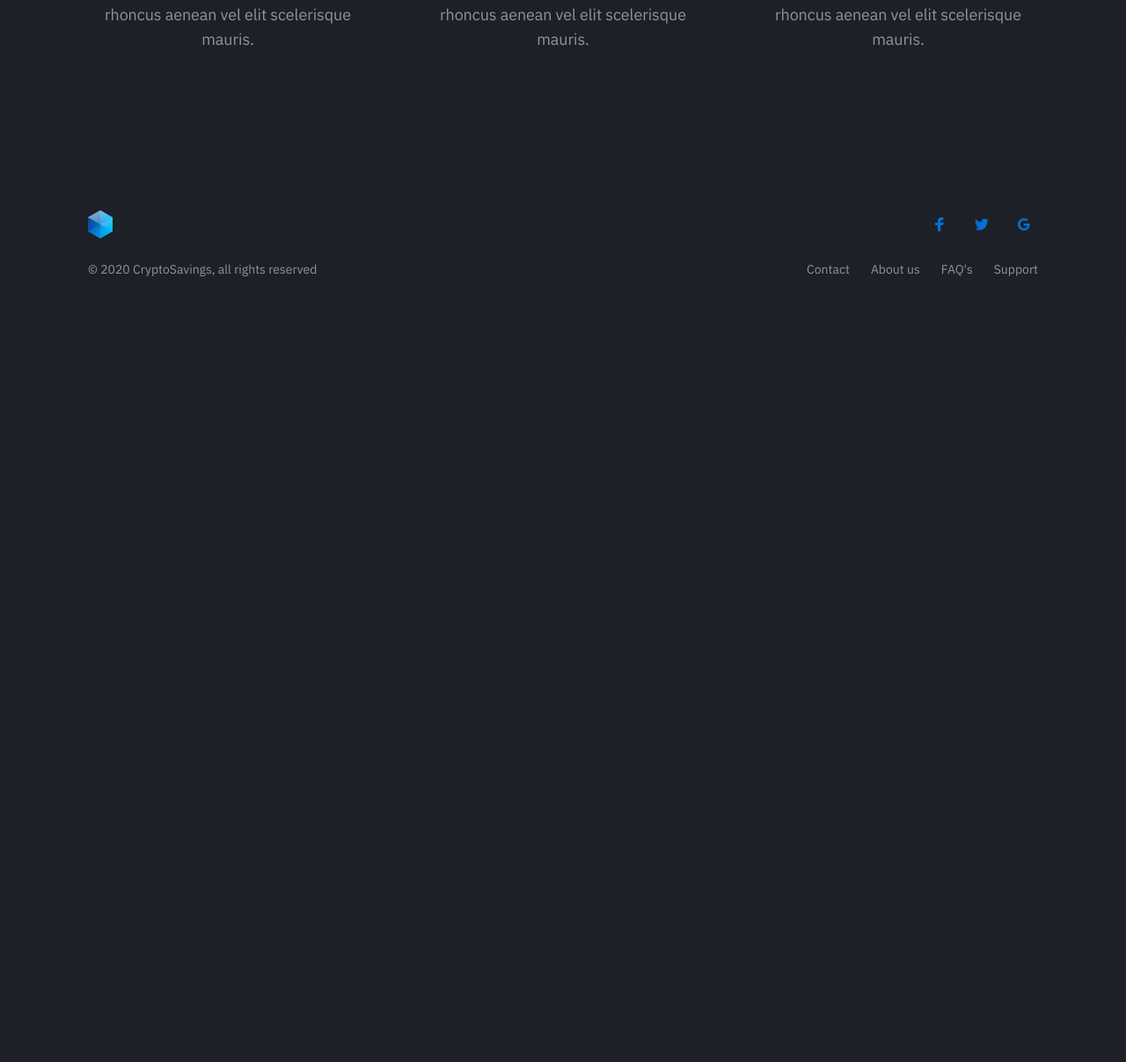
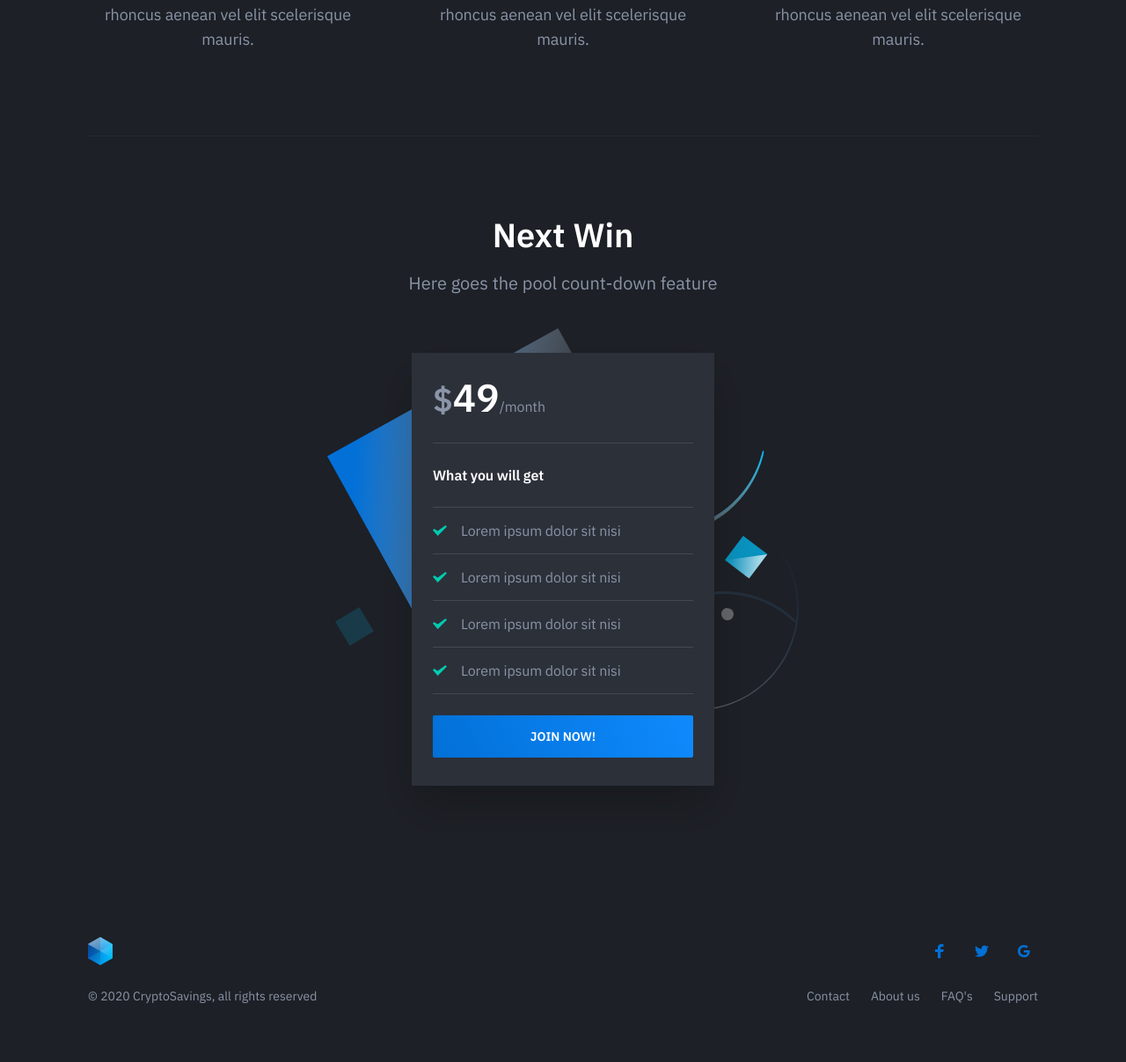
Before and after one commit to waititurobbin/cryptosavings, a Django app: page /contacts/ in a window 1280 px wide. Shown: the part 841-2048 px from the top of the page at 88% size. Before the commit the page ends 1155 px from the top, so only its background shows below. Run offline with Django 3.2, Linux system fonts and the light colour scheme; some libraries are stand-ins or nearby versions.

Commit message:
polish contacts page

```diff
--- a/cryptosavings/savings/templates/savings/contacts.html
+++ b/cryptosavings/savings/templates/savings/contacts.html
@@ -8,7 +8,7 @@
         <div class="brand header-brand">
           <h1 class="m-0">
             <a href="">
-              <img class="header-logo-image" src="dist/images/logo.svg" alt="Logo">
+              <img class="header-logo-image" src="{% static 'dist/images/logo.svg' %}" alt="Logo">
             </a>
           </h1>
         </div>
@@ -24,7 +24,7 @@
             <div class="feature text-center is-revealing">
               <div class="feature-inner">
                 <div class="feature-icon">
-                  <img src="dist/images/feature-icon-01.svg" alt="Feature 01">
+                  <img src="{% static 'dist/images/feature-icon-01.svg' %}" alt="Feature 01">
                 </div>
                 <h4 class="feature-title mt-24">Be Productive</h4>
                 <p class="text-sm mb-0">Fermentum posuere urna nec tincidunt praesent semper feugiat nibh. A arcu cursus vitae congue mauris. Nam at lectus urna duis convallis. Mauris rhoncus aenean vel elit scelerisque mauris.
@@ -34,7 +34,7 @@
             <div class="feature text-center is-revealing">
               <div class="feature-inner">
                 <div class="feature-icon">
-                  <img src="dist/images/feature-icon-02.svg" alt="Feature 02">
+                  <img src="{% static 'dist/images/feature-icon-02.svg' %}" alt="Feature 02">
                 </div>
                 <h4 class="feature-title mt-24">Be Productive</h4>
                 <p class="text-sm mb-0">Fermentum posuere urna nec tincidunt praesent semper feugiat nibh. A arcu cursus vitae congue mauris. Nam at lectus urna duis convallis. Mauris rhoncus aenean vel elit scelerisque mauris.
@@ -44,7 +44,7 @@
             <div class="feature text-center is-revealing">
               <div class="feature-inner">
                 <div class="feature-icon">
-                  <img src="dist/images/feature-icon-03.svg" alt="Feature 03">
+                  <img src="{% static 'dist/images/feature-icon-03.svg' %}" alt="Feature 03">
                 </div>
                 <h4 class="feature-title mt-24">Be Productive</h4>
                 <p class="text-sm mb-0">Fermentum posuere urna nec tincidunt praesent semper feugiat nibh. A arcu cursus vitae congue mauris. Nam at lectus urna duis convallis. Mauris rhoncus aenean vel elit scelerisque mauris.
@@ -54,7 +54,7 @@
             <div class="feature text-center is-revealing">
               <div class="feature-inner">
                 <div class="feature-icon">
-                  <img src="dist/images/feature-icon-04.svg" alt="Feature 04">
+                  <img src="{% static 'dist/images/feature-icon-04.svg' %}" alt="Feature 04">
                 </div>
                 <h4 class="feature-title mt-24">Be Productive</h4>
                 <p class="text-sm mb-0">Fermentum posuere urna nec tincidunt praesent semper feugiat nibh. A arcu cursus vitae congue mauris. Nam at lectus urna duis convallis. Mauris rhoncus aenean vel elit scelerisque mauris.
@@ -64,7 +64,7 @@
             <div class="feature text-center is-revealing">
               <div class="feature-inner">
                 <div class="feature-icon">
-                  <img src="dist/images/feature-icon-05.svg" alt="Feature 05">
+                  <img src="{% static 'dist/images/feature-icon-05.svg' %}" alt="Feature 05">
                 </div>
                 <h4 class="feature-title mt-24">Be Productive</h4>
                 <p class="text-sm mb-0">Fermentum posuere urna nec tincidunt praesent semper feugiat nibh. A arcu cursus vitae congue mauris. Nam at lectus urna duis convallis. Mauris rhoncus aenean vel elit scelerisque mauris.
@@ -74,7 +74,7 @@
             <div class="feature text-center is-revealing">
               <div class="feature-inner">
                 <div class="feature-icon">
-                  <img src="dist/images/feature-icon-06.svg" alt="Feature 06">
+                  <img src="{% static 'dist/images/feature-icon-06.svg' %}" alt="Feature 06">
                 </div>
                 <h4 class="feature-title mt-24">Be Productive</h4>
                 <p class="text-sm mb-0">Fermentum posuere urna nec tincidunt praesent semper feugiat nibh. A arcu cursus vitae congue mauris. Nam at lectus urna duis convallis. Mauris rhoncus aenean vel elit scelerisque mauris.
@@ -86,7 +86,45 @@
       </div>
     </section>
 
-
+    <section class="pricing section">
+      <div class="container-sm">
+        <div class="pricing-inner section-inner">
+          <div class="pricing-header text-center">
+            <h2 class="section-title mt-0">Next Win</h2>
+            <p class="section-paragraph mb-0">Here goes the pool count-down feature</p>
+          </div>
+          <div class="pricing-tables-wrap">
+            <div class="pricing-table">
+              <div class="pricing-table-inner is-revealing">
+                <div class="pricing-table-main">
+                  <div class="pricing-table-header pb-24">
+                    <div class="pricing-table-price"><span class="pricing-table-price-currency h2">$</span><span class="pricing-table-price-amount h1">49</span><span class="text-xs">/month</span></div>
+                  </div>
+                  <div class="pricing-table-features-title text-xs pt-24 pb-24">What you will get</div>
+                  <ul class="pricing-table-features list-reset text-xs">
+                    <li>
+                      <span>Lorem ipsum dolor sit nisi</span>
+                    </li>
+                    <li>
+                      <span>Lorem ipsum dolor sit nisi</span>
+                    </li>
+                    <li>
+                      <span>Lorem ipsum dolor sit nisi</span>
+                    </li>
+                    <li>
+                      <span>Lorem ipsum dolor sit nisi</span>
+                    </li>
+                  </ul>
+                </div>
+                <div class="pricing-table-cta mb-8">
+                  <a class="button button-primary button-shadow button-block" href="#">Join Now!</a>
+                </div>
+              </div>
+            </div>
+          </div>
+        </div>
+      </div>
+    </section>
 
   </main>
 
@@ -95,7 +133,7 @@
       <div class="site-footer-inner">
         <div class="brand footer-brand">
           <a href="">
-            <img class="header-logo-image" src="dist/images/logo.svg" alt="Logo">
+            <img class="header-logo-image" src="{% static 'dist/images/logo.svg' %}" alt="Logo">
           </a>
         </div>
         <ul class="footer-links list-reset">
@@ -146,8 +184,8 @@
   </footer>
 </div>
 
-<script src="dist/js/main.min.js"></script>
+<script src="{% static 'dist/js/main.min.js' %}"></script>
 <script src="https://code.jquery.com/jquery-3.3.1.slim.min.js" integrity="sha384-q8i/X+965DzO0rT7abK41JStQIAqVgRVzpbzo5smXKp4YfRvH+8abtTE1Pi6jizo" crossorigin="anonymous"></script>
 <script src="https://cdnjs.cloudflare.com/ajax/libs/popper.js/1.14.7/umd/popper.min.js" integrity="sha384-UO2eT0CpHqdSJQ6hJty5KVphtPhzWj9WO1clHTMGa3JDZwrnQq4sF86dIHNDz0W1" crossorigin="anonymous"></script>
 <script src="https://stackpath.bootstrapcdn.com/bootstrap/4.3.1/js/bootstrap.min.js" integrity="sha384-JjSmVgyd0p3pXB1rRibZUAYoIIy6OrQ6VrjIEaFf/nJGzIxFDsf4x0xIM+B07jRM" crossorigin="anonymous"></script>
-{% endblock %}
+{% endblock content %}
```
